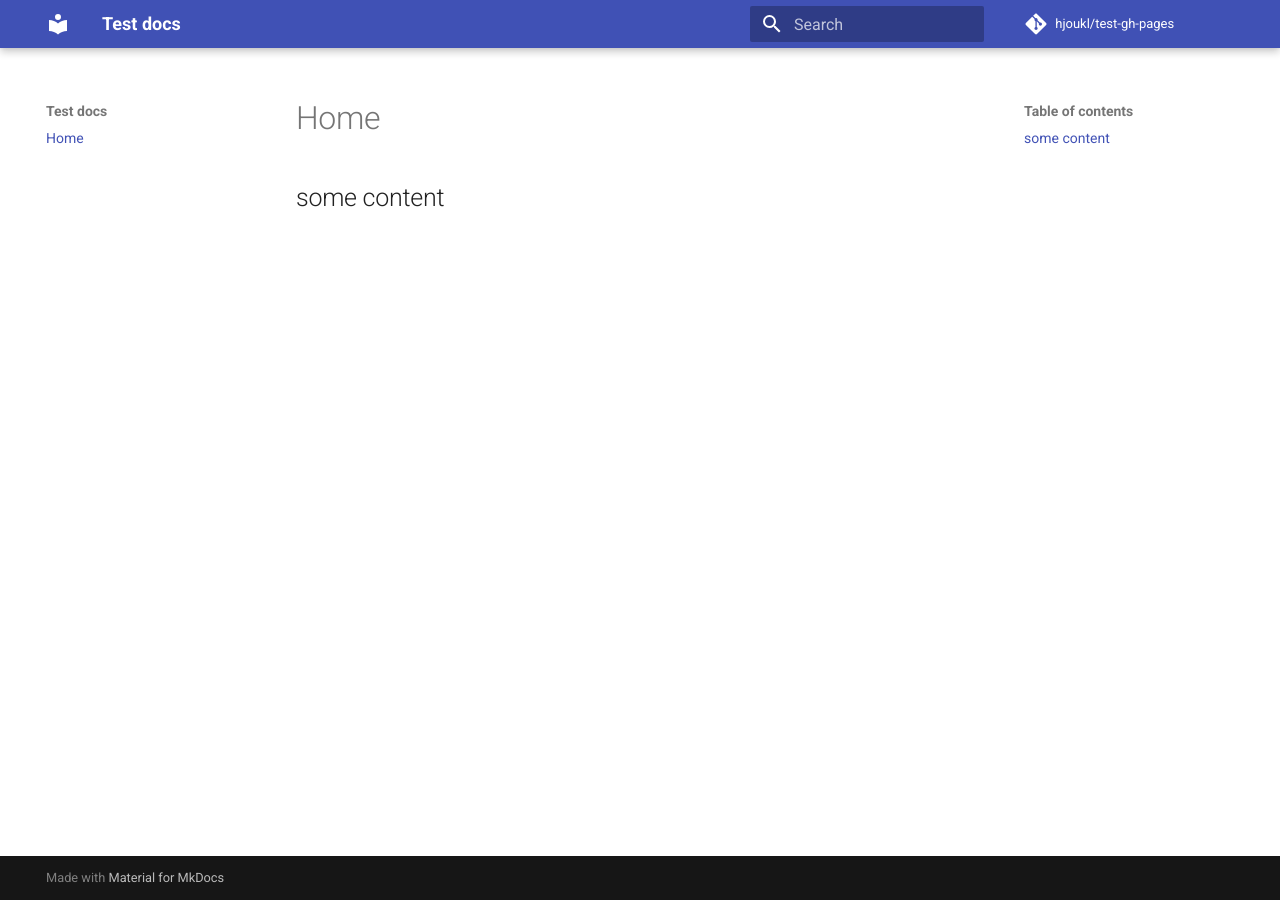
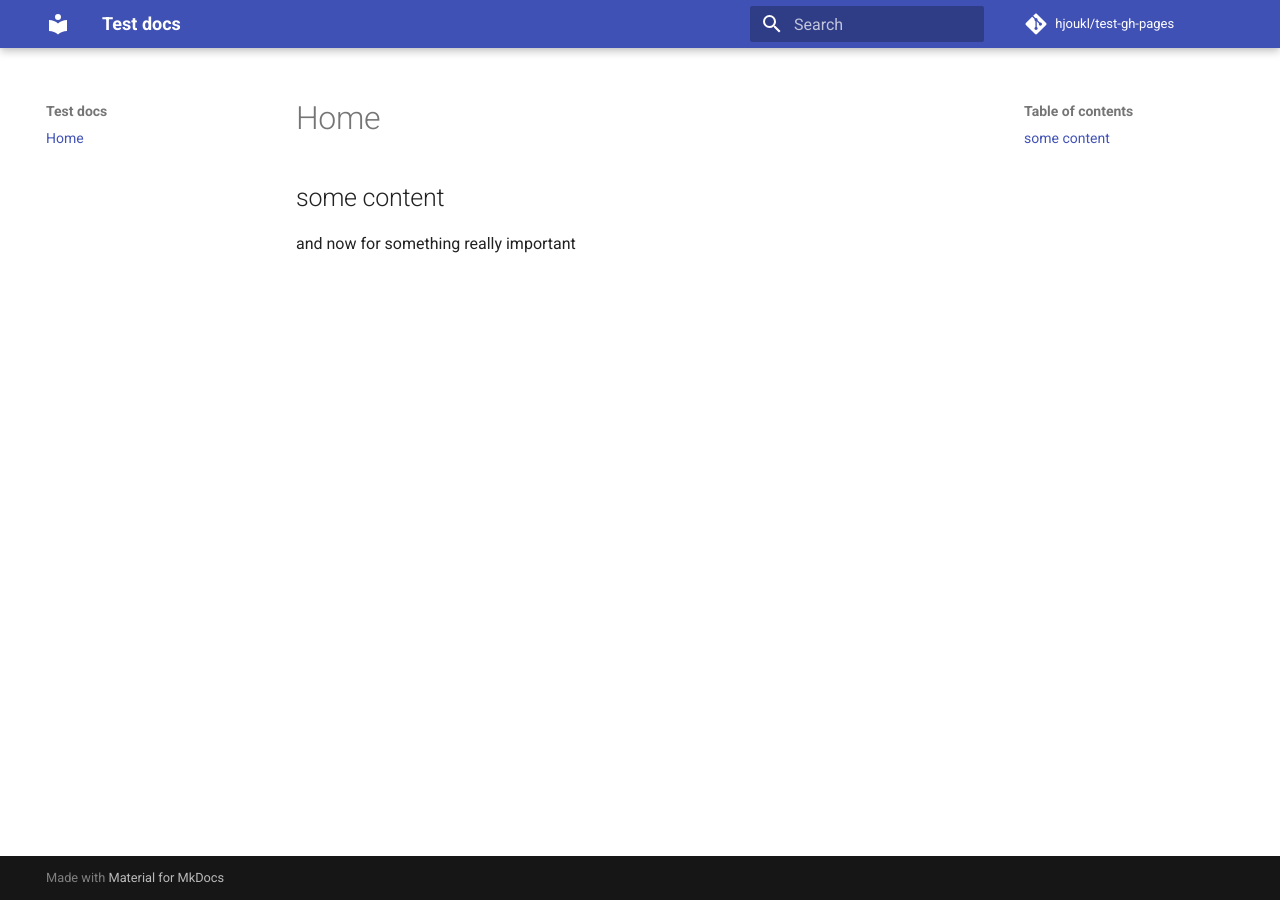
Before and after one commit to rkluger68/cpycourse, an MkDocs documentation site: the page built from docs/index.md, in a window 1280 px wide. Built offline with MkDocs 1.6.1 and Material for MkDocs 9.7.7, drawn with Linux system fonts in a browser that asks for light colours; comment, search, counter and statistics services are not loaded.

Commit message:
Update index.md

```diff
--- a/docs/index.md
+++ b/docs/index.md
@@ -1 +1,2 @@
 ## some content
+and now for something really important
```
